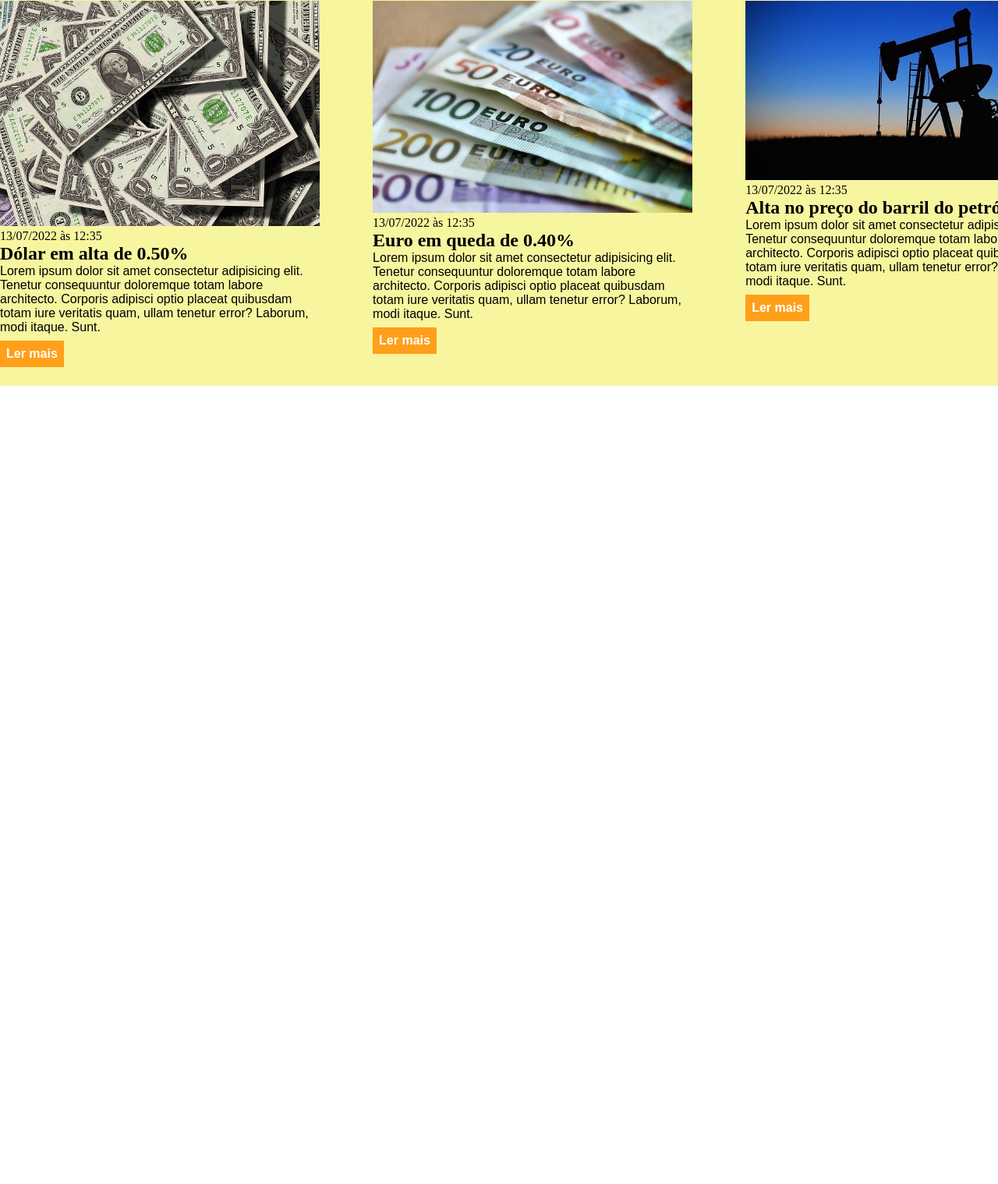
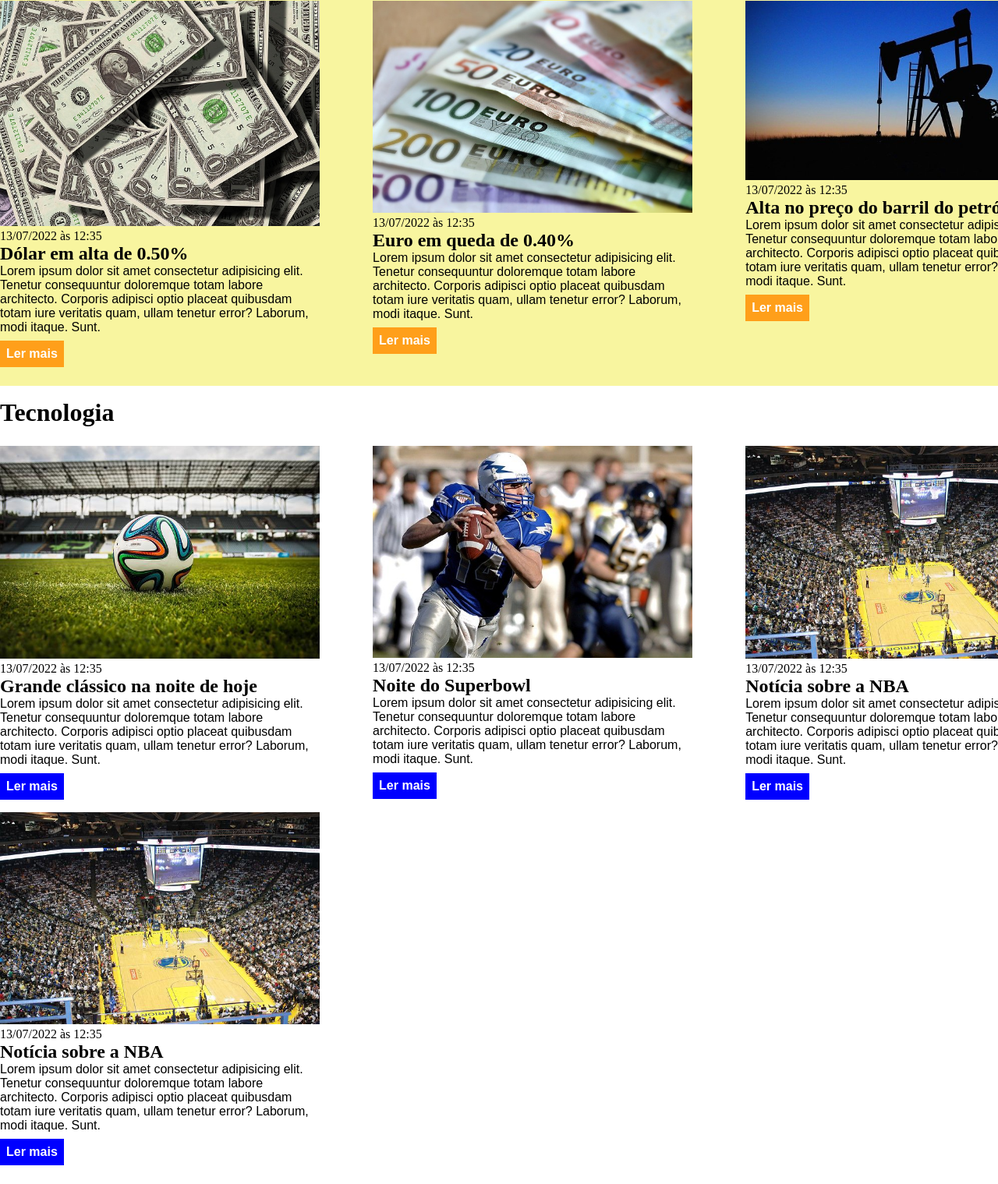
Before and after one commit to sandromatiass/Estudos_ebac_frontend, a plain HTML site: page Aulas/Modulo2_css/index.html in a window 1280 px wide. Shown: the part 1170-2689 px from the top of the page at 78% size. Before the commit the page ends 1665 px from the top, so only its background shows below. Drawn offline with Linux system fonts and the light colour scheme.

Commit message:
correction

```diff
--- a/Aulas/Modulo2_css/index.html
+++ b/Aulas/Modulo2_css/index.html
@@ -114,5 +114,57 @@
             </div>
         </div>
     </section>
+    <section id="tecnology">
+        <div class="container">
+            <h2>Tecnologia</h2>
+            <div class="articles">
+                <article>
+                    <img src="./imagens/futebol.jpg" alt="Bola de futebol no gramado" />
+                    <header>
+                        <time>13/07/2022 às 12:35</time>
+                    </header>
+                    <h3>Grande clássico na noite de hoje</h3>
+                    <p>
+                        Lorem ipsum dolor sit amet consectetur adipisicing elit. Tenetur consequuntur doloremque totam labore architecto. Corporis adipisci optio placeat quibusdam totam iure veritatis quam, ullam tenetur error? Laborum, modi itaque. Sunt.
+                    </p>
+                    <a href="#" title="Leia a notícia completa">Ler mais</a>
+                </article>
+                <article>
+                    <img src="./imagens/futebol-americano.jpg" alt="Jogador de futebol americano correndo com a bola na mão" />
+                    <header>
+                        <time>13/07/2022 às 12:35</time>
+                    </header>
+                    <h3>Noite do Superbowl</h3>
+                    <p>
+                        Lorem ipsum dolor sit amet consectetur adipisicing elit. Tenetur consequuntur doloremque totam labore architecto. Corporis adipisci optio placeat quibusdam totam iure veritatis quam, ullam tenetur error? Laborum, modi itaque. Sunt.
+                    </p>
+                    <a href="#" title="Leia a notícia completa">Ler mais</a>
+                </article>
+                <article>
+                    <img src="./imagens/basquete.jpg" title="Vista aérea de uma quadra de basquete" />
+                    <header>
+                        <time>13/07/2022 às 12:35</time>
+                    </header>
+                    <h3>Notícia sobre a NBA</h3>
+                    <p>
+                        Lorem ipsum dolor sit amet consectetur adipisicing elit. Tenetur consequuntur doloremque totam labore architecto. Corporis adipisci optio placeat quibusdam totam iure veritatis quam, ullam tenetur error? Laborum, modi itaque. Sunt.
+                    </p>
+                    <a href="#" title="Leia a notícia completa">Ler mais</a>
+                </article>
+                <article>
+                    <img src="./imagens/basquete.jpg" title="Vista aérea de uma quadra de basquete" />
+                    <header>
+                        <time>13/07/2022 às 12:35</time>
+                    </header>
+                    <h3>Notícia sobre a NBA</h3>
+                    <p>
+                        Lorem ipsum dolor sit amet consectetur adipisicing elit. Tenetur consequuntur doloremque totam labore architecto. Corporis adipisci optio placeat quibusdam totam iure veritatis quam, ullam tenetur error? Laborum, modi itaque. Sunt.
+                    </p>
+                    <a href="#" title="Leia a notícia completa">Ler mais</a>
+                </article>
+            </div>
+        </div>
+    </section>
+
 </body>
 </html>
```
